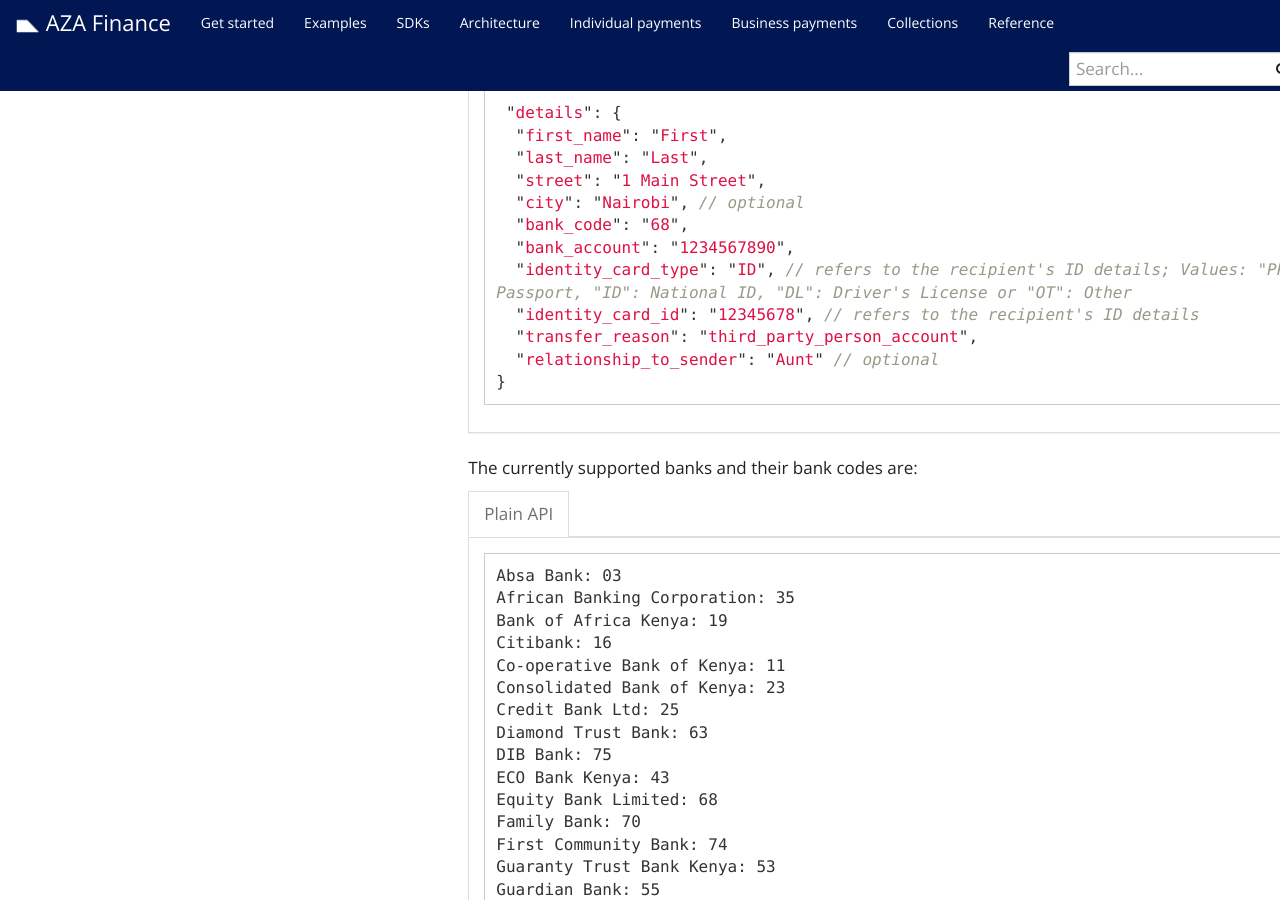
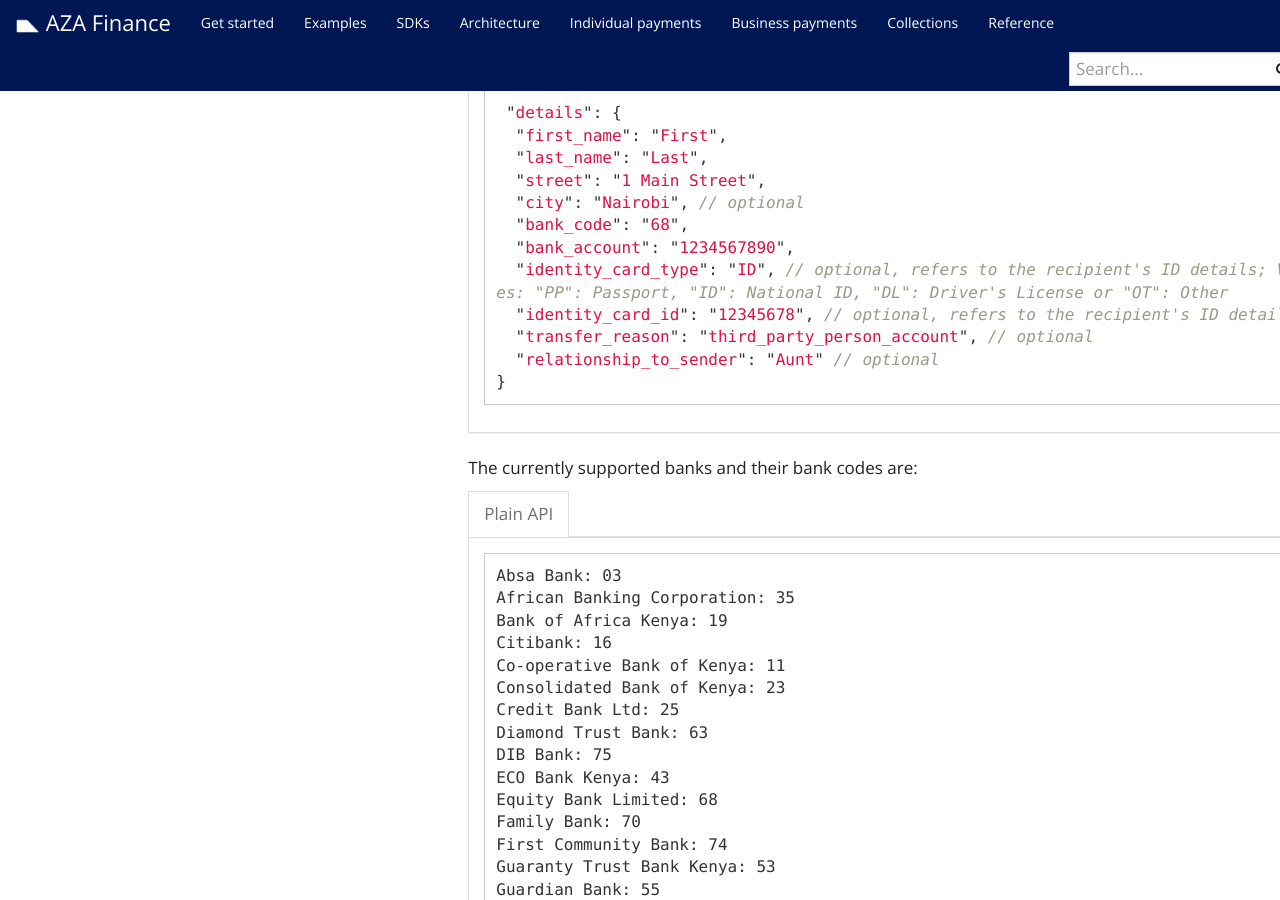
Before and after one commit to transferzero/api-documentation, a Jekyll site: the page built from _docs/individual-payments.md, in a window 1280 px wide and 900 px high, scrolled down 31339 px. Built offline with Jekyll 4.4.1, drawn with Linux system fonts in a browser that asks for light colours; nearby versions of some CDN libraries; comment, search, counter and statistics services are not loaded.

Commit message:
BTA-12422 optional fields for KES::Bank (#225)
BTA-12422: KES::Bank transactions: Making fields optional + defaulting fields to instruct transactions through Cooperative Bank

## Changes

Optional fields for KES::Bank

Individual payments:
<img width="809" alt="image" src="https://github.com/transferzero/api-documentation/assets/75310921/45a2e4ef-f68b-42b4-bc56-daece5828810">


Business payments:
<img width="681" alt="image" src="https://github.com/transferzero/api-documentation/assets/75310921/c877d243-ddb5-4b9b-916d-8b2f0ef75bef">

````diff
--- a/_includes/corridors/kes-bank.md
+++ b/_includes/corridors/kes-bank.md
@@ -12,9 +12,11 @@
   "city": "Nairobi", // optional
   "bank_code": "68",
   "bank_account": "1234567890",
-  "identity_card_type": "ID", // refers to the recipient's ID details; Values: "PP": Passport, "ID": National ID, "DL": Driver's License or "OT": Other
-  "identity_card_id": "12345678", // refers to the recipient's ID details
-  "transfer_reason": "third_party_person_account",
+  {% if include.recipient_type == 'individual' -%}
+  "identity_card_type": "ID", // optional, refers to the recipient's ID details; Values: "PP": Passport, "ID": National ID, "DL": Driver's License or "OT": Other
+  "identity_card_id": "12345678", // optional, refers to the recipient's ID details
+  "transfer_reason": "third_party_person_account", // optional
+  {% endif -%}
   "relationship_to_sender": "Aunt" // optional
 }
 ```
````
